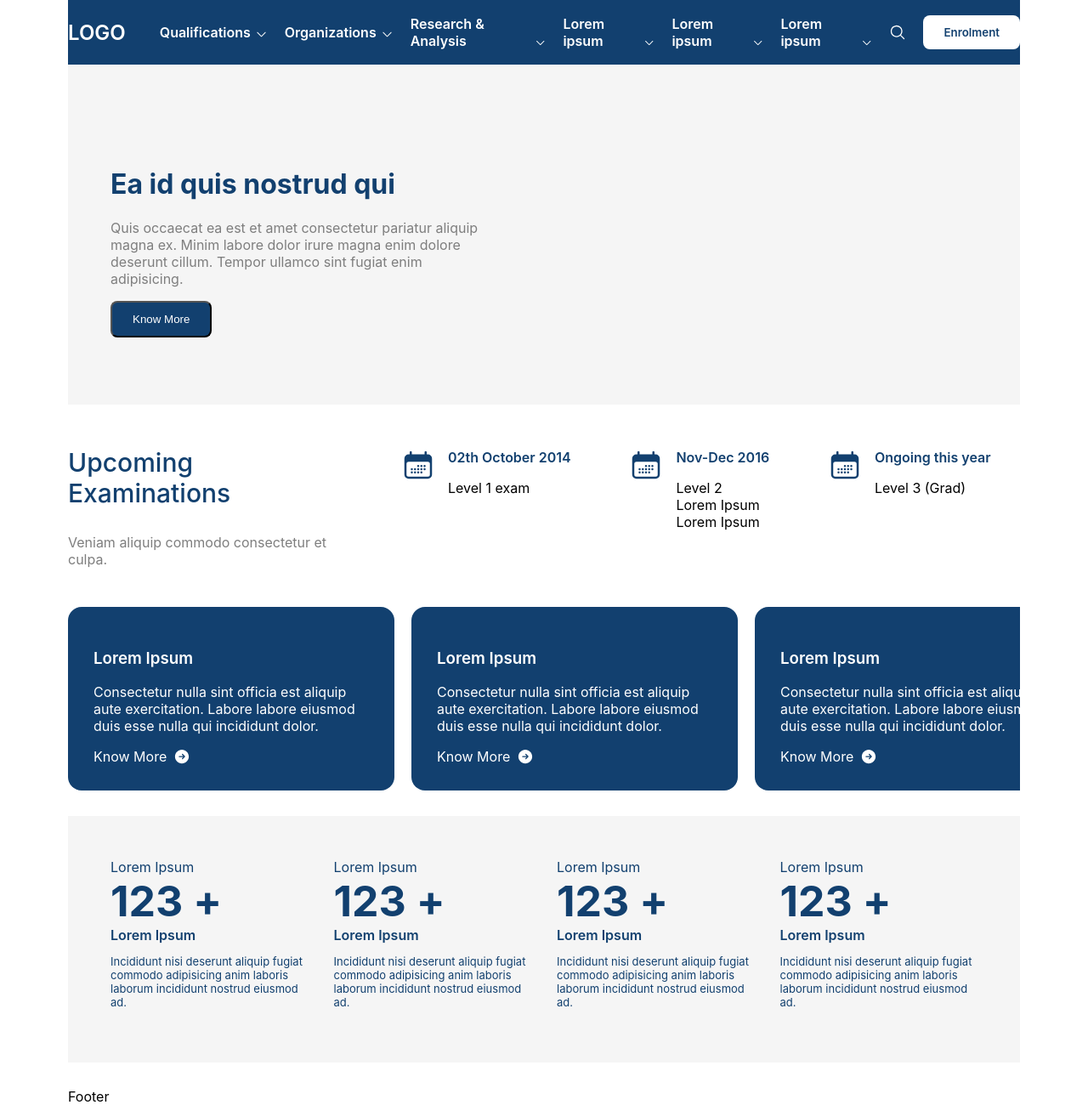
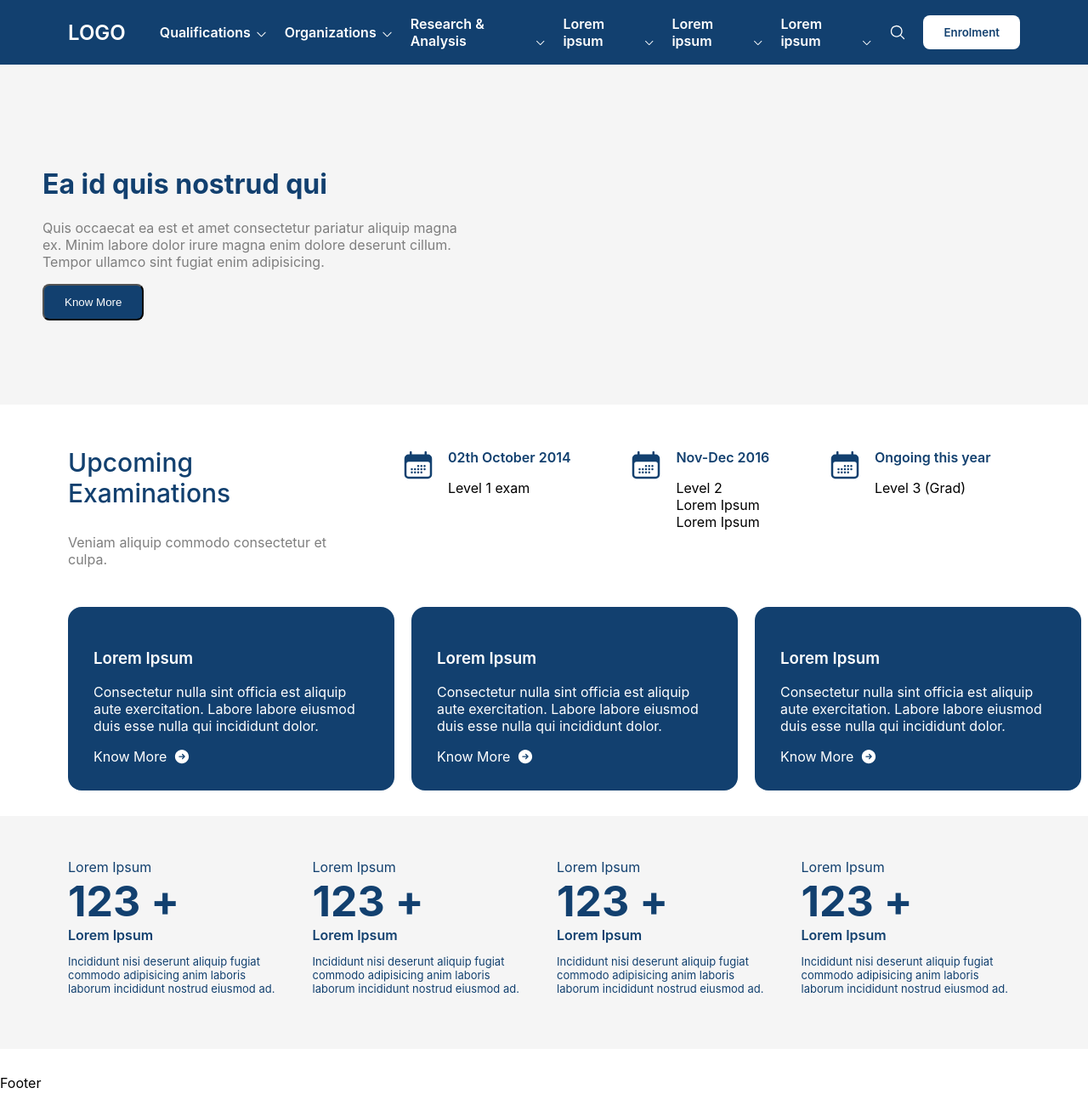
Before and after one commit to nikhilgame8/togglehead-digital-assignment, a React (Create React App) app: page / in a window 1280 px wide. Shown: the whole page at 85% size. Built offline with nearby package versions, Linux system fonts and the light colour scheme.

Commit message:
responsive design changes

```diff
--- a/src/App.css
+++ b/src/App.css
@@ -71,95 +71,15 @@
   }
 }
 
-
-.container {
-  width: 100%;
-  padding-left: 1rem;
-  padding-right: 1rem;
-  margin-left: auto;
-  margin-right: auto;
-}
-
-/* Small screens (max-width: 640px) */
-@media screen and (min-width: 640px) {
-  .container {
-    max-width: 640px;
-    padding-left: 2rem;
-    padding-right: 2rem;
-  }
-
-  .videos-container {
-    display: grid;
-    grid-template-columns: repeat(2, minmax(0, 1fr));
-  }
-}
-
-/* Medium screens (max-width: 768px) */
-@media screen and (min-width: 768px) {
-  .container {
-    max-width: 768px;
-    padding-left: 2rem;
-    padding-right: 2rem;
-  }
-
-  .videos-container {
-    display: grid;
-    grid-template-columns: repeat(2, minmax(0, 1fr));
-  }
-}
-
-/* Large screens (max-width: 1024px) */
-@media screen and (min-width: 1024px) {
-  .container {
-    max-width: 1024px;
-    padding-left: 4rem;
-    padding-right: 4rem;
-  }
-
-  .videos-container {
-    display: grid;
-    grid-template-columns: repeat(3, minmax(0, 1fr));
-  }
-}
-
-/* Extra-large screens (max-width: 1280px) */
-@media screen and (min-width: 1280px) {
-  .container {
-    max-width: 1280px;
-    padding-left: 5rem;
-    padding-right: 5rem;
-  }
-
-  .videos-container {
-    display: grid;
-    grid-template-columns: repeat(4, minmax(0, 1fr));
-  }
-}
-
-/* Extra-extra-large screens (max-width: 1536px) */
-@media screen and (min-width: 1536px) {
-  .container {
-    max-width: 1536px;
-    padding-left: 6rem;
-    padding-right: 6rem;
-  }
-
-  .videos-container {
-    display: grid;
-    grid-template-columns: repeat(4, minmax(0, 1fr));
-  }
-}
-
-
 .hide-scroll-bar::-webkit-scrollbar {
   display: none;
 }
 
 .navbar {
   display: flex;
-  justify-content: space-around;
+  justify-content: space-between;
   align-items: center;
-  padding: 2px 0;
+  padding: 15px 8px;
   background-color: var(--themeDarkBlue);
   color: white;
 }
@@ -170,12 +90,7 @@
 }
 
 .navbar-menu {
-  display: flex;
-  justify-content: center;
-  align-items: center;
-  font-weight: 600;
-  list-style: none;
-  gap: 20px;
+  display: none;
 }
 
 .navbar-menu li {
@@ -193,10 +108,10 @@
 }
 
 .homeCarousel .carousel-content {
-  max-width: 40%;
+  max-width: 80%;
   position: absolute;
-  top: 25%;
-  left: 50px;
+  top: 20px;
+  left: 30px;
 }
 
 .theme-btn {
@@ -240,9 +155,6 @@
 
 .calender-container {
   margin: 20px 0;
-  display: flex;
-  justify-content: center;
-  align-items: start;
   border-right-width: 0px;
   border-left-width: 2px;
 }
@@ -252,20 +164,10 @@
   font-weight: 500;
 }
 
-.calender-container .calender-items {
-  width: 80%;
-}
-
-.calender-container ul {
-  display: flex;
-  justify-content: space-around;
-  align-items: start;
-
-}
 
 .calender-container ul li {
   display: flex;
-  justify-content: space-around;
+  justify-content: start;
   align-items: start;
   gap: 15px;
 }
@@ -285,6 +187,7 @@
 }
 .grid-container{
   display: flex;
+  justify-content: start;
   align-items: center;
   gap: 20px;
 }
@@ -307,11 +210,14 @@ display: flex;
 align-items: center;
 gap: 8px;
 }
-.target-points-container{
+
+.target-points-container {
   display: flex;
+  flex-direction: column;
+  justify-content: center;
+  align-items: center;
+  flex-direction: column;
   background-color: var(--themeLightGray);
-  justify-content: space-around;
-  align-items: center;
   padding: 50px;
   margin: 30px 0;
   gap: 30px;
@@ -332,3 +238,114 @@ gap: 8px;
   font-size: small;
   color: var(--themeDarkBlue);
 }
+
+
+.container {
+  width: 100%;
+  padding-left: 1rem;
+  padding-right: 1rem;
+  margin-left: auto;
+  margin-right: auto;
+}
+
+/* Small screens (max-width: 640px) */
+@media screen and (min-width: 640px) {
+  .container {
+    max-width: 640px;
+    padding-left: 2rem;
+    padding-right: 2rem;
+  }
+
+}
+
+/* Medium screens (max-width: 768px) */
+@media screen and (min-width: 768px) {
+  .container {
+    max-width: 768px;
+    padding-left: 2rem;
+    padding-right: 2rem;
+  }
+
+  .homeCarousel .carousel-content {
+    max-width: 40%;
+    top: 25%;
+    left: 50px;
+  }
+
+  .navbar {
+    display: flex;
+    justify-content: space-around;
+    align-items: center;
+    padding: 2px 0;
+    background-color: var(--themeDarkBlue);
+    color: white;
+  }
+
+  .navbar-menu-mobile{
+    display: none;
+  }
+
+  .navbar-menu {
+    display: flex;
+    justify-content: center;
+    align-items: center;
+    font-weight: 600;
+    list-style: none;
+    gap: 20px;
+  }
+
+  .calender-container {
+    display: flex;
+    justify-content: center;
+    align-items: start;
+  }
+
+  .calender-container .calender-items {
+    width: 80%;
+  }
+
+  .calender-container ul {
+    display: flex;
+    justify-content: space-around;
+    align-items: start;
+
+  }
+
+  .calender-container ul li {
+    justify-content: space-around;
+  }
+
+  .target-points-container{
+    flex-direction: row;
+    justify-content: space-around;
+  }
+}
+
+/* Large screens (max-width: 1024px) */
+@media screen and (min-width: 1024px) {
+  .container {
+    max-width: 1024px;
+    padding-left: 4rem;
+    padding-right: 4rem;
+  }
+}
+
+/* Extra-large screens (max-width: 1280px) */
+@media screen and (min-width: 1280px) {
+  .container {
+    max-width: 1280px;
+    padding-left: 5rem;
+    padding-right: 5rem;
+  }
+
+}
+
+/* Extra-extra-large screens (max-width: 1536px) */
+@media screen and (min-width: 1536px) {
+  .container {
+    max-width: 1536px;
+    padding-left: 6rem;
+    padding-right: 6rem;
+  }
+
+}
--- a/src/components/BlogGrid.jsx
+++ b/src/components/BlogGrid.jsx
@@ -3,7 +3,7 @@ import React from "react";
 
 const BlogGrid = () => {
   return (
-    <div className="blog-container hide-scroll-bar">
+    <div className="blog-container hide-scroll-bar container">
       <div className="grid-container">
         {[1, 2, 3, 4, 5, 6, 7, 8].map((item, index) => (
           <div key={index} className="blog-card">
--- a/src/components/Calender.jsx
+++ b/src/components/Calender.jsx
@@ -3,7 +3,7 @@ import React from "react";
 
 const Calender = () => {
   return (
-    <div className="calender-container">
+    <div className="calender-container container">
       <div>
         <h3 className="text-theme-blue">Upcoming Examinations</h3>
         <p className="text-light-gray">Veniam aliquip commodo consectetur et culpa.</p>
--- a/src/components/HomeCarousel.jsx
+++ b/src/components/HomeCarousel.jsx
@@ -2,7 +2,7 @@ import React from "react";
 
 const HomeCarousel = () => {
   return (
-    <div className="homeCarousel">
+    <div className="homeCarousel container">
       <div className="carousel-content">
         <h1 className="text-theme-blue">Ea id quis nostrud qui</h1>
         <p className="text-light-gray">
--- a/src/components/Navbar.jsx
+++ b/src/components/Navbar.jsx
@@ -1,9 +1,9 @@
 import React from "react";
-import { ArrowDownIcon, ChevronDownIcon, MagnifyingGlassIcon} from '@heroicons/react/24/solid'
+import { Bars2Icon, ChevronDownIcon, MagnifyingGlassIcon} from '@heroicons/react/24/solid'
 
 const Navbar = () => {
   return (
-    <nav className="navbar">
+    <nav className="navbar container">
       <div className="logo">LOGO</div>
       <div className="navbar-menu-container">
         <ul className="navbar-menu">
@@ -19,6 +19,9 @@ const Navbar = () => {
           <li className="white-btn">Enrolment</li>
         </ul>
       </div>
+      <div className="navbar-menu-mobile">
+        <Bars2Icon className="lg-icon"/>
+      </div>
     </nav>
   );
 };
--- a/src/components/TargetPoints.jsx
+++ b/src/components/TargetPoints.jsx
@@ -2,7 +2,7 @@ import React from "react";
 
 const TargetPoints = () => {
   return (
-    <div className="target-points-container">
+    <div className="target-points-container container">
       <div>
         <div className="text-theme-blue">Lorem Ipsum</div>
         <h5>123 +</h5>
--- a/src/screens/Home.js
+++ b/src/screens/Home.js
@@ -8,7 +8,7 @@ import TargetPoints from '../components/TargetPoints'
 
 const Home = () => {
     return (
-        <div className='container'>
+        <div>
             <Navbar />
             <HomeCarousel />
             <Calender />
```
